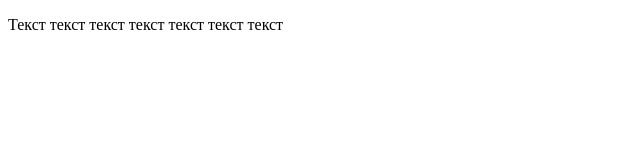
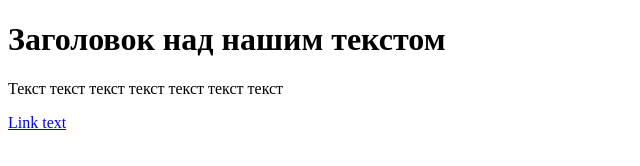
Before and after one commit to alexey-valdaev/git-start, a plain HTML site: page test.html in a window 1280 px wide. Shown: the whole page, without its empty margins (0-640 px from the left). Drawn offline with Linux system fonts and the light colour scheme.

Commit message:
link and headers added

```diff
--- a/test.html
+++ b/test.html
@@ -1,9 +1,11 @@
 <!DOCTYPE html>
 <html>
     <head>
-        <title>Заголовок страницы</title>
+        <title>Название нашего сайта</title>
     </head>
     <body>
+        <h1>Заголовок над нашим текстом</h1>
         <p>Текст текст текст текст текст текст текст</p>
+        <a href="#header">Link text</a>
     </body>
 </html>
```
